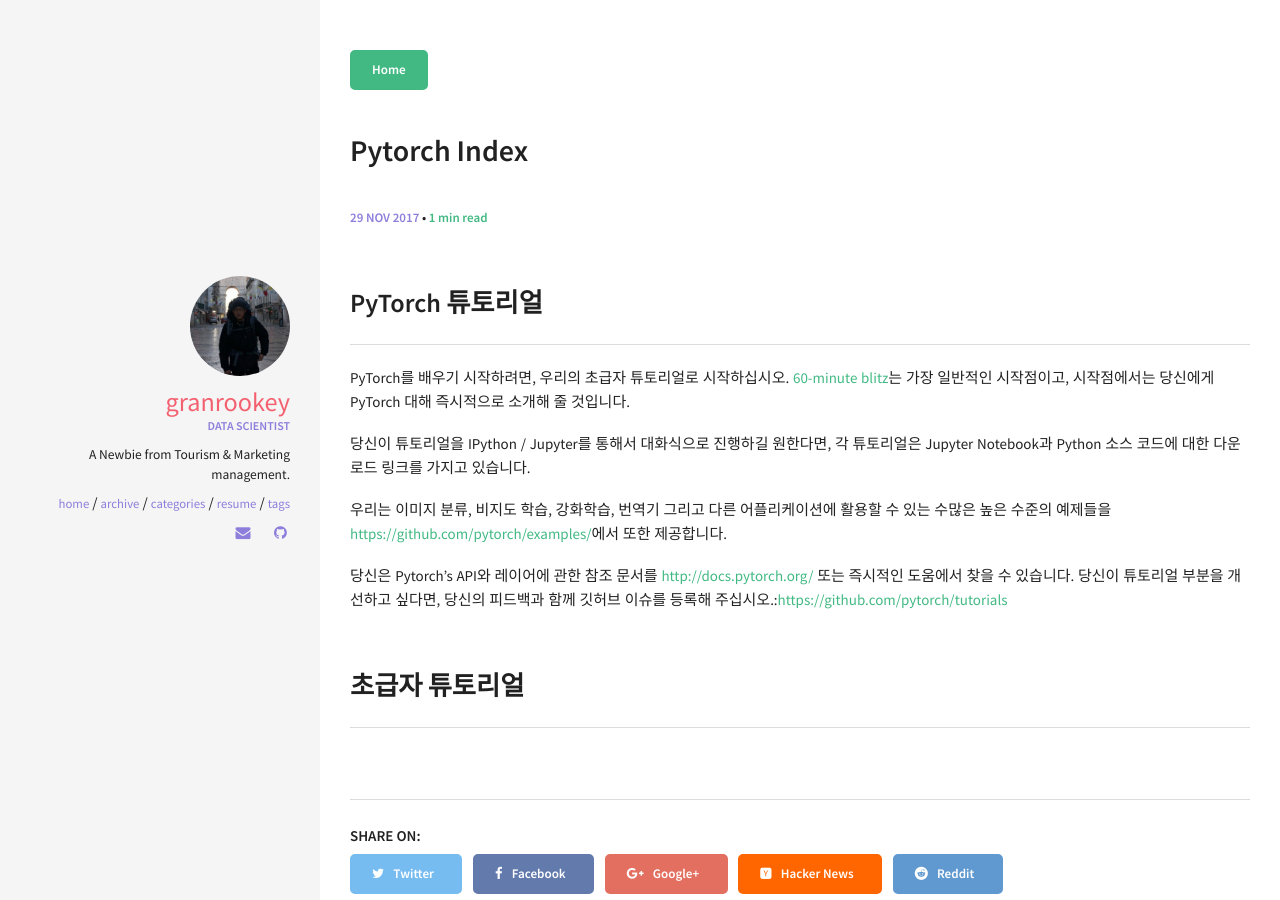
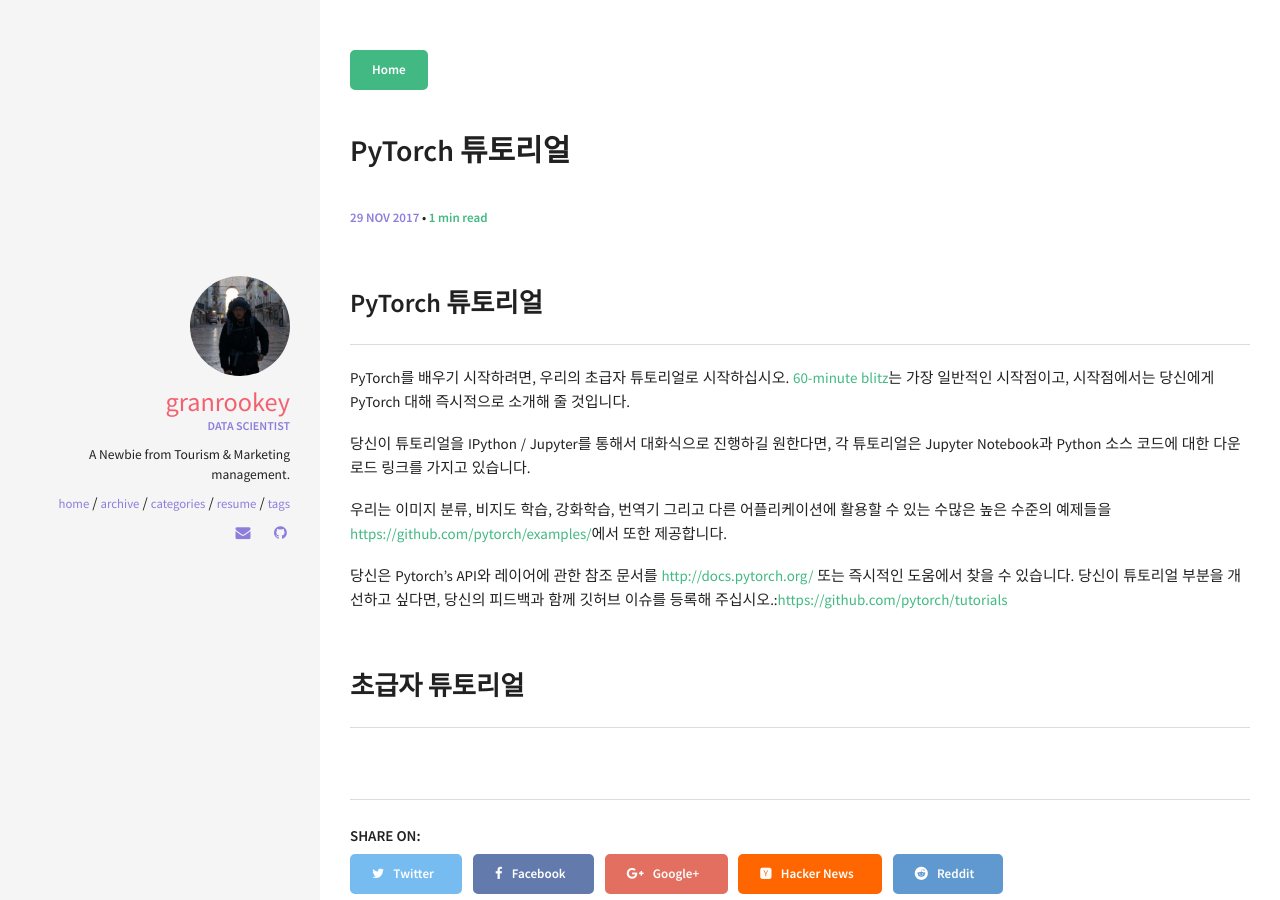
Before and after one commit to granrookey/granrookey, a Jekyll site: the page built from _posts/2017-11-29-pytorch.md, in a window 1280 px wide. Built offline with Jekyll 4.4.1, drawn with Linux system fonts in a browser that asks for light colours; our own code applies the rules of GitHub Pages for plain Markdown files; comment, search, counter and statistics services are not loaded.

Commit message:
Update and rename 2017-11-29-pytorch-index.md to 2017-11-29-pytorch.md

```diff
--- a/_posts/2017-11-29-pytorch-index.md
+++ b/_posts/2017-11-29-pytorch.md
@@ -1,3 +1,11 @@
+---
+layout: post
+title: PyTorch 튜토리얼
+excerpt: "PyTorch KR"
+categories: [PyTorch KR]
+comments: true
+---
+
 ## PyTorch 튜토리얼
 
 PyTorch를 배우기 시작하려면, 우리의 초급자 튜토리얼로 시작하십시오.
```
